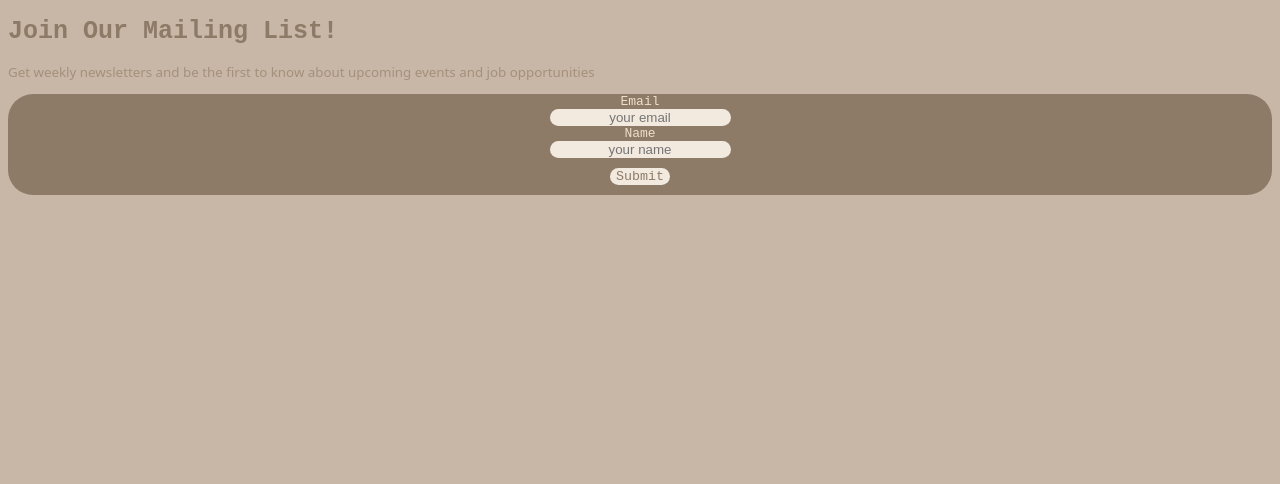
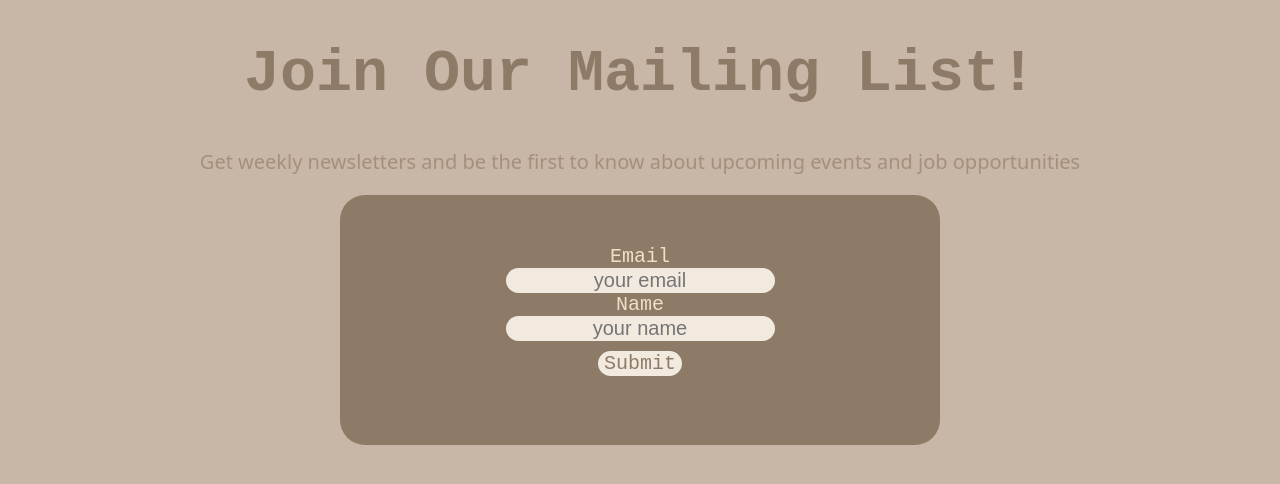
Before and after one commit to bridget-itmd362/Project1, a plain HTML site: page index.html in a window 1280 px wide. Drawn offline with Linux system fonts and the light colour scheme.

Commit message:
Added Two Media Queries
Added two media queries, and included one for ipad and one for laptops. Everything got adjusted to the screens.

```diff
--- a/css/styles.css
+++ b/css/styles.css
@@ -1,3 +1,4 @@
+/* mobile-first responsive webb design*/
 body{
   background-color: #C8B6A6;
 }
@@ -39,3 +40,61 @@ input[type="submit"] {
   color: #8D7B68;
   font-family: monospace;
 }
+/* Two Media Queries*/
+/*ipad*/
+@media (min-width: 768px){
+  h1{
+    font-size: 50px;
+    text-align: center;
+  }
+  p{
+    font-size: 20px;
+    text-align: center;
+  }
+  form{
+    margin-left: auto;
+    margin-right: auto;
+    width: 20em;
+    height: 8em;
+    padding-top: 30px;
+    font-size: 20px;
+  }
+  input[type="text"] {
+    font-size: 20px;
+  }
+  input[type="email"] {
+    font-size: 20px;
+  }
+  input[type="submit"] {
+    font-size: 20px;
+  }
+}
+
+/*Laptop*/
+@media (min-width: 992px){
+  h1{
+    font-size: 60px;
+    text-align: center;
+  }
+  p{
+    font-size: 20px;
+    text-align: center;
+  }
+  form{
+    margin-left: auto;
+    margin-right: auto;
+    width: 30em;
+    height: 10em;
+    padding-top: 50px;
+    font-size: 20px;
+  }
+  input[type="text"] {
+    font-size: 20px;
+  }
+  input[type="email"] {
+    font-size: 20px;
+  }
+  input[type="submit"] {
+    font-size: 20px;
+  }
+}
```
